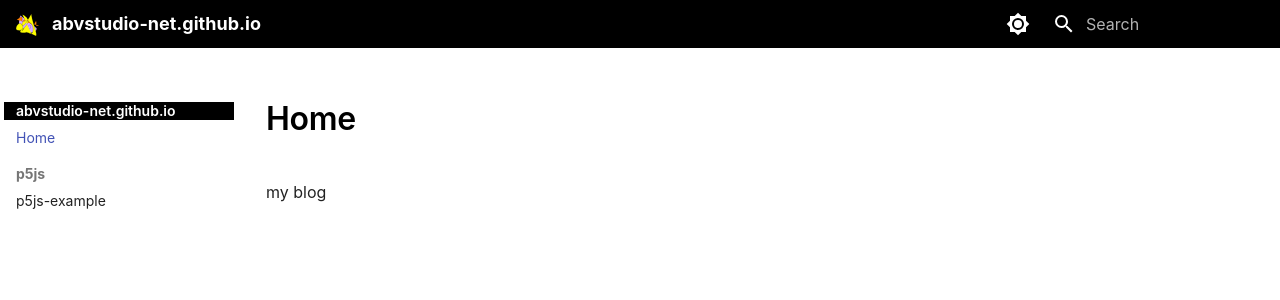
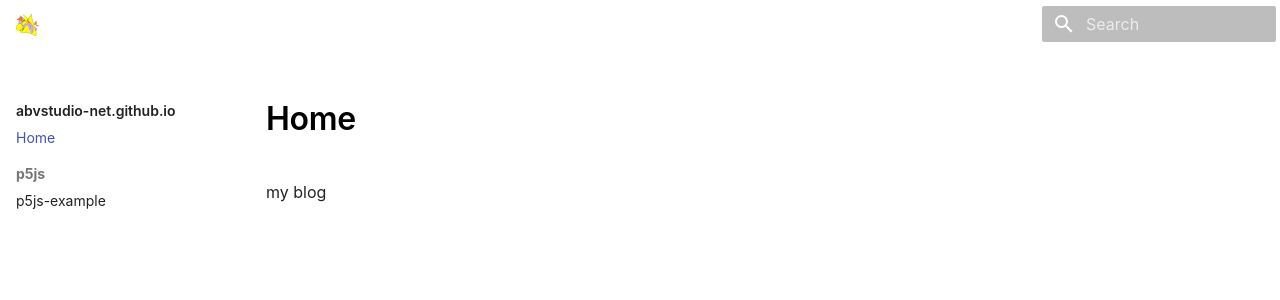
Before and after one commit to abvstudio-net/abvstudio-net.github.io, an MkDocs documentation site: the page built from docs/index.md, in a window 1280 px wide. Shown: the top 300 px of the page. Built offline with MkDocs 1.6.1 and Material for MkDocs 9.7.7, drawn with Linux system fonts in a browser that asks for light colours; some web fonts are replaced.

Commit message:
navbar style fix

```diff
--- a/docs/stylesheets/extra.css
+++ b/docs/stylesheets/extra.css
@@ -106,7 +106,7 @@
 
 /* Header styling */
 .md-header {
-    background-color: #000;
+    background-color: transparent;
 }
 
 .md-header--shadow {
@@ -140,8 +140,8 @@
 
 /* Mobile nav drawer header uses primary; make it dark to match navbar */
 .md-nav--primary .md-nav__title {
-    background-color: #000;
-    color: #fff;
+    background-color: transparent;
+    color: inherit;
 }
 
 .md-typeset h1,
```
